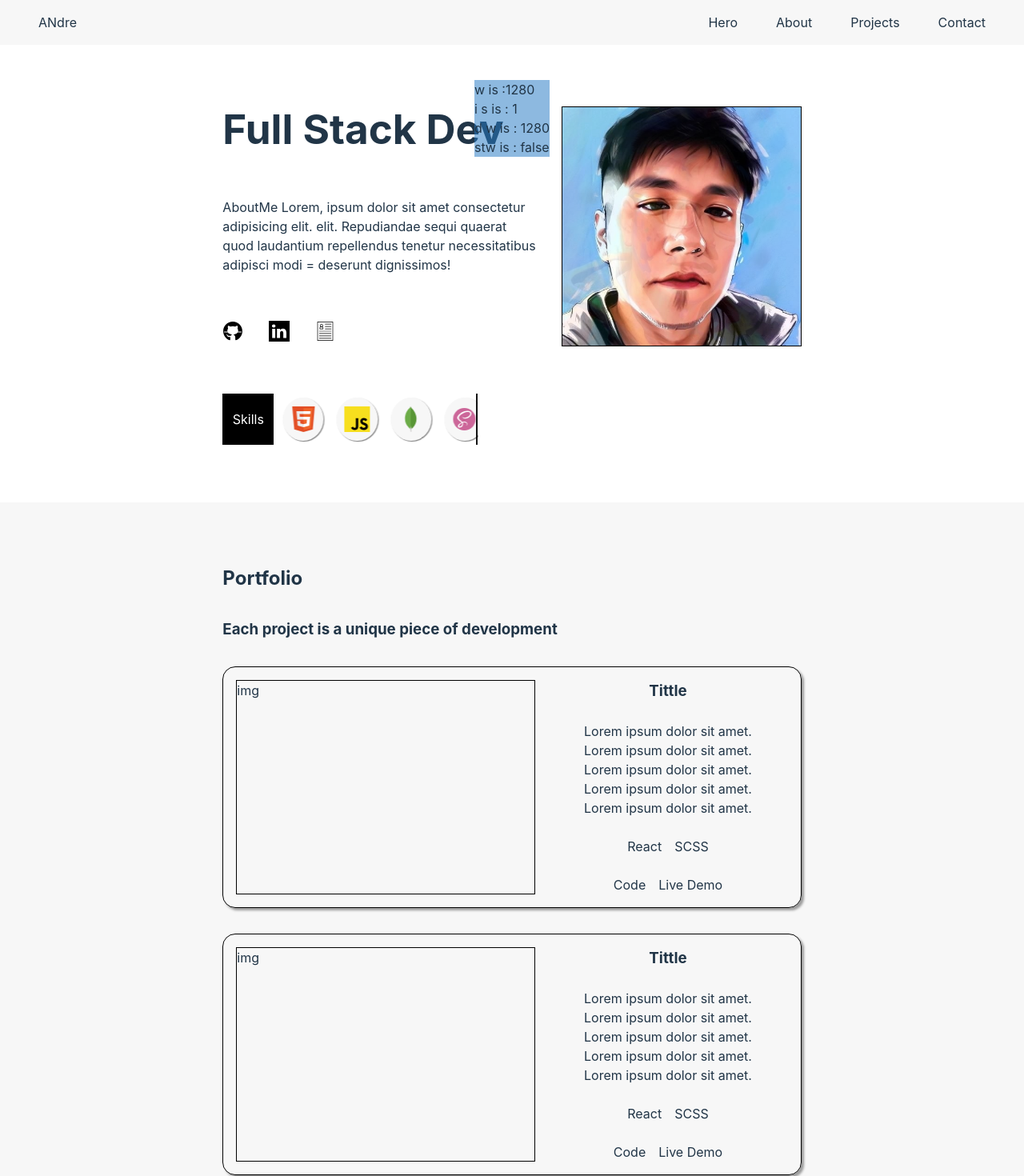
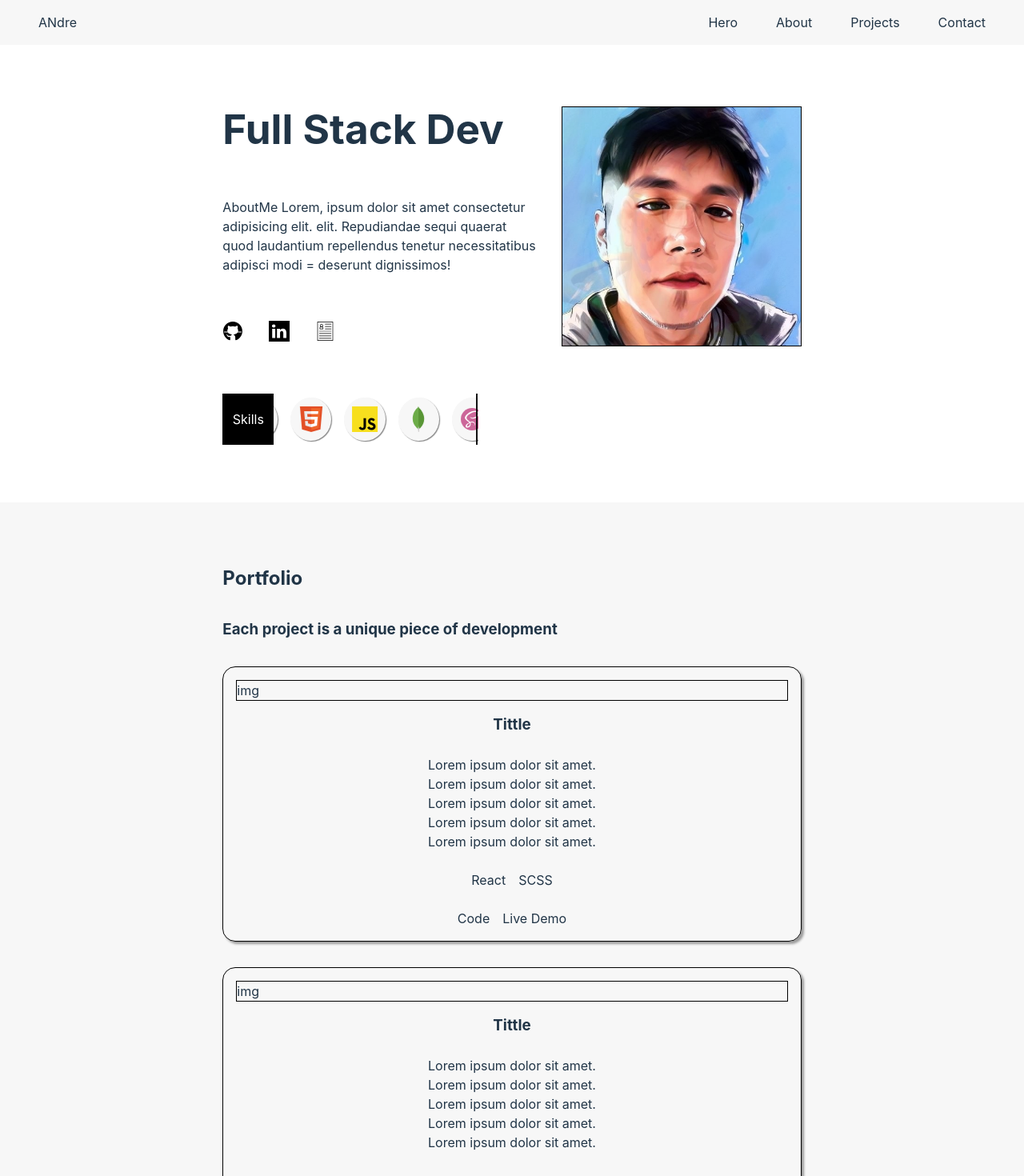
Before and after one commit to ae95caba/portfolio, a React (Vite) app: page / in a window 1280 px wide. Shown: the top 1470 px of the page at 80% size. Built offline with nearby package versions, Linux system fonts and the light colour scheme.

Commit message:
succesfully add container query logic

```diff
--- a/src/App.scss
+++ b/src/App.scss
@@ -1,5 +1,6 @@
 $primary-color: #f7f7f7;
 $secondary-color: #ffffff;
+$fixed-width: 1000px;
 
 body,
 body * {
@@ -11,11 +12,14 @@ body * {
 }
 
 #root {
+  container-type: inline-size;
+  container-name: root;
+  --switch-to-vertical: false;
   display: flex;
 
   flex-direction: column;
   overflow: clip;
-  justify-content: center;
+
   align-items: center;
   width: 100%;
   position: relative;
@@ -30,6 +34,7 @@ body * {
 }
 
 #debugger {
+  display: none;
   position: absolute;
   top: 100px;
   z-index: 999;
@@ -50,6 +55,16 @@ header {
   padding: 1rem 3rem;
   background-color: $primary-color;
 
+  .sidebar-overlay {
+    position: fixed;
+    top: 0;
+    left: 0;
+    width: 100%;
+    height: 100vh;
+    z-index: 999;
+    background-color: rgba(0, 0, 0, 0.514);
+  }
+
   nav {
     ul {
       display: flex;
@@ -58,6 +73,28 @@ header {
     }
     .burger-menu {
       display: none;
+    }
+  }
+
+  .sidebar {
+    padding: 3rem 5rem;
+    position: fixed;
+
+    top: 0;
+    right: 0;
+    z-index: 999;
+    width: 40vw;
+    display: flex;
+    justify-content: center;
+    font-weight: 900;
+    background-color: white;
+    ul {
+      display: flex;
+      flex-direction: column;
+      gap: 3rem;
+      li {
+        text-align: center;
+      }
     }
   }
 }
@@ -96,8 +133,9 @@ header {
         display: flex;
         //this controlles the width of the page
         //along with the img
+        //because these require the most min-width of all the section elements
         min-width: max-content;
-        ///
+        /////////////////////
         flex-direction: column;
         justify-content: space-between;
 
@@ -155,7 +193,7 @@ header {
         width: 20rem;
         overflow-x: clip;
         display: flex;
-        gap: 1rem;
+
         position: relative;
         @keyframes flicker {
           0% {
@@ -206,10 +244,9 @@ header {
         ul {
           display: flex;
           animation: 15s slide infinite linear;
-          justify-content: flex-start;
 
-          gap: 1rem;
           li {
+            margin-left: 1rem;
             background-color: $primary-color;
             border-radius: 50%;
             padding: 0.6rem;
@@ -344,16 +381,6 @@ header {
 @media (orientation: portrait) {
   /* CSS rules for phones in portrait orientation */
   /* Add your styles here */
-  header {
-    nav {
-      ul {
-        // display: none;
-      }
-      .burger-menu {
-        // display: flex;
-      }
-    }
-  }
 }
 
 @media (max-width: 1000px) and (orientation: landscape) {
@@ -362,10 +389,68 @@ header {
 }
 
 @container header (max-width: 500px) {
-  ul {
+  header > nav > ul {
     display: none !important;
   }
   .burger-menu {
     display: flex !important;
   }
+  .sidebar {
+    display: flex !important;
+  }
 }
+
+@container header (min-width: 501px) {
+  .sidebar {
+    display: none !important;
+  }
+  .sidebar-overlay {
+    display: none !important;
+  }
+}
+
+@container root  style(--switch-to-vertical:true) {
+  #hero {
+    p {
+      text-align: center;
+    }
+    .content {
+      .container {
+        flex-direction: column !important;
+        align-items: center !important;
+        .sub-container {
+          align-items: center !important;
+        }
+      }
+      #skills {
+        flex-direction: column !important;
+        align-items: center !important;
+      }
+    }
+  }
+
+  #projects {
+    .project-card {
+      grid-template-rows: 4fr 5fr !important;
+    }
+  }
+}
+
+/* @container root  style(--switch-to-vertical:false) {
+  #hero {
+    .content {
+      .container {
+        flex-direction: row !important;
+      }
+      #skills {
+        flex-direction: row !important;
+      }
+    }
+  }
+
+  #projects {
+    .project-card {
+      grid-template-columns: 5fr 4fr !important;
+    }
+  }
+} */
--- a/src/App.tsx
+++ b/src/App.tsx
@@ -11,7 +11,6 @@ import Contact from "./components/Contact";
 import Projects from "./components/Projects";
 
 function App() {
-  const [switchToVertical, setSwitchToVertical] = useState(false);
   const [width, setWidth] = useState(window.innerWidth);
   const [height, setHeigth] = useState(window.innerHeight);
 
@@ -22,25 +21,30 @@ function App() {
   //add listener to window-resize to trigger state switch
   useEffect(() => {
     const toogleSwitToVerticalIfNeeded = () => {
-      const rootDiv = document.getElementById("root");
-
+      const rootDiv = document.getElementById("root")!;
       const mainContainer = mainContainerRef.current!;
-      const heroContainer = heroContainerRef.current!;
 
       const mainContainerWidth = mainContainer.getBoundingClientRect().width;
-      const rootDivWidth = rootDiv!.getBoundingClientRect().width;
+      const rootDivWidth = rootDiv.getBoundingClientRect().width;
+
+      // Get the computed value of the custom property
+      const computedStyle = getComputedStyle(rootDiv);
+      const switchToVerticalValue = computedStyle.getPropertyValue(
+        "--switch-to-vertical"
+      );
 
       if (
         mainContainerWidth + 20 > rootDivWidth &&
-        heroContainer.style.flexDirection !== "column"
+        switchToVerticalValue === "false"
       ) {
-        setSwitchToVertical(true);
+        // setSwitchToVertical(true);
+        rootDiv.style.setProperty("--switch-to-vertical", "true");
       } else if (
         rootDivWidth >= mainContainerWidth * 1.9 &&
-        heroContainer.style.flexDirection !== "row"
+        switchToVerticalValue === "true"
       ) {
-        console.log("first");
-        setSwitchToVertical(false);
+        // setSwitchToVertical(false);
+        rootDiv.style.setProperty("--switch-to-vertical", "false");
       }
     };
 
@@ -102,14 +106,12 @@ function App() {
   return (
     <>
       <Header />
-      <Debugger switchToVertical={switchToVertical} />
+
+      <Debugger />
       <div className="container" ref={mainContainerRef}>
-        <Hero
-          heroContainerRef={heroContainerRef}
-          switchToVertical={switchToVertical}
-        />
+        <Hero heroContainerRef={heroContainerRef} />
         <AboutMe />
-        <Projects switchToVertical={switchToVertical} />
+        <Projects />
         <Contact />
       </div>
 
@@ -118,7 +120,7 @@ function App() {
   );
 }
 
-function Debugger({ switchToVertical }: { switchToVertical: boolean }) {
+function Debugger() {
   const [width, setWidth] = useState(window.innerWidth);
   const [initialScaleValue, setInitialScaleValue] = useState(1);
   const [deviceWidth, setDeviceWidth] = useState(0);
@@ -150,7 +152,6 @@ function Debugger({ switchToVertical }: { switchToVertical: boolean }) {
       <div> w is :{width}</div>
       <div>i s is : {initialScaleValue}</div>
       <div>d w is : {deviceWidth}</div>
-      <div>stw is : {switchToVertical ? "true" : "false"}</div>
     </div>
   );
 }
--- a/src/components/Header.tsx
+++ b/src/components/Header.tsx
@@ -1,24 +1,46 @@
 import React from "react";
+import { useState } from "react";
 
 export default function Header() {
+  const [showSidebar, setShowSidebar] = useState(false);
   return (
     <header>
       <div className="logo">ANdre</div>
-      <Navbar />
+      <nav>
+        <ul>
+          <li>Hero</li>
+          <li>About</li>
+          <li>Projects</li>
+          <li>Contact</li>
+        </ul>
+        <button onClick={() => setShowSidebar(true)} className="burger-menu">
+          3
+        </button>
+      </nav>
+      {showSidebar ? (
+        <div
+          className="sidebar-overlay"
+          onClick={() => setShowSidebar(false)}
+        ></div>
+      ) : (
+        ""
+      )}
+      {showSidebar ? <Sidebar /> : ""}
     </header>
   );
 }
 
-function Navbar() {
+function Sidebar() {
   return (
-    <nav>
-      <ul>
-        <li>Hero</li>
-        <li>About</li>
-        <li>Projects</li>
-        <li>Contact</li>
-      </ul>
-      <button className="burger-menu">3</button>
-    </nav>
+    <div className="sidebar">
+      <nav>
+        <ul>
+          <li>Hero</li>
+          <li>About</li>
+          <li>Projects</li>
+          <li>Contact</li>
+        </ul>
+      </nav>
+    </div>
   );
 }
--- a/src/components/Hero.tsx
+++ b/src/components/Hero.tsx
@@ -4,43 +4,20 @@ import skills from "../assets/skills/skills.jsx";
 import links from "../assets/links/links.jsx";
 
 export default function Hero({
-  switchToVertical,
   heroContainerRef,
 }: {
-  switchToVertical: boolean;
   heroContainerRef: React.RefObject<HTMLDivElement>;
 }) {
   console.log(skills);
-  const [styles, setStyles] = useState({});
-
-  useEffect(() => {
-    if (switchToVertical) {
-      setStyles({
-        container: {
-          flexDirection: "column",
-          alignItems: "center",
-        },
-        links: {},
-        p: { textAlign: "center" },
-        subContainer: { alignItems: "center" },
-      });
-    } else {
-      setStyles({ container: { flexDirection: "row" } });
-    }
-  }, [switchToVertical]);
 
   return (
     <section id="hero">
       <div className="background"></div>
       <div className="content">
-        <div
-          className="container"
-          ref={heroContainerRef}
-          style={styles.container}
-        >
-          <div className="sub-container" style={styles.subContainer}>
+        <div className="container" ref={heroContainerRef}>
+          <div className="sub-container">
             <h1>Full Stack Dev</h1>
-            <p style={styles.p}>
+            <p>
               AboutMe Lorem, ipsum dolor sit amet consectetur <br />
               adipisicing elit. elit. Repudiandae sequi quaerat <br />
               quod laudantium repellendus tenetur necessitatibus <br />
@@ -62,25 +39,15 @@ export default function Hero({
           </div>
           <div className="avatar"> </div>
         </div>
-        <Skills switchToVertical={switchToVertical} />
+        <Skills />
       </div>
     </section>
   );
 }
 
-function Skills({ switchToVertical }: { switchToVertical: boolean }) {
-  const [styles, setStyles] = useState({});
-
-  useEffect(() => {
-    if (switchToVertical) {
-      setStyles({ flexDirection: "column", alignItems: "center" });
-    } else {
-      setStyles({ flexDirection: "row" });
-    }
-  }, [switchToVertical]);
-
+function Skills() {
   return (
-    <section id="skills" style={styles}>
+    <section id="skills">
       <div className="slider">
         <div className="caret"></div>
         <div className="box">Skills</div>
--- a/src/components/Projects.tsx
+++ b/src/components/Projects.tsx
@@ -1,10 +1,6 @@
 import React from "react";
 import { useState, useEffect, useRef } from "react";
-export default function Projects({
-  switchToVertical,
-}: {
-  switchToVertical: boolean;
-}) {
+export default function Projects() {
   return (
     <section id="projects">
       <div className="background"></div>
@@ -12,28 +8,18 @@ export default function Projects({
         <h2>Portfolio</h2>
         <h3>Each project is a unique piece of development</h3>
         <div className="container">
-          <ProjectCard switchToVertical={switchToVertical} />
-          <ProjectCard switchToVertical={switchToVertical} />
-          <ProjectCard switchToVertical={switchToVertical} />
+          <ProjectCard />
+          <ProjectCard />
+          <ProjectCard />
         </div>
       </div>
     </section>
   );
 }
 
-function ProjectCard({ switchToVertical }: { switchToVertical: boolean }) {
-  const [styles, setStyles] = useState({});
-
-  useEffect(() => {
-    if (switchToVertical) {
-      setStyles({ gridTemplateRows: "4fr 5fr" });
-    } else {
-      setStyles({ gridTemplateColumns: "5fr 4fr" });
-    }
-  }, [switchToVertical]);
-
+function ProjectCard() {
   return (
-    <div className="project-card" style={styles}>
+    <div className="project-card">
       <div className="thumbnail">img</div>
       <div className="description">
         <h3>Tittle</h3>
```
Also changed, not shown: src/components/Sidebar.tsx (deleted).
